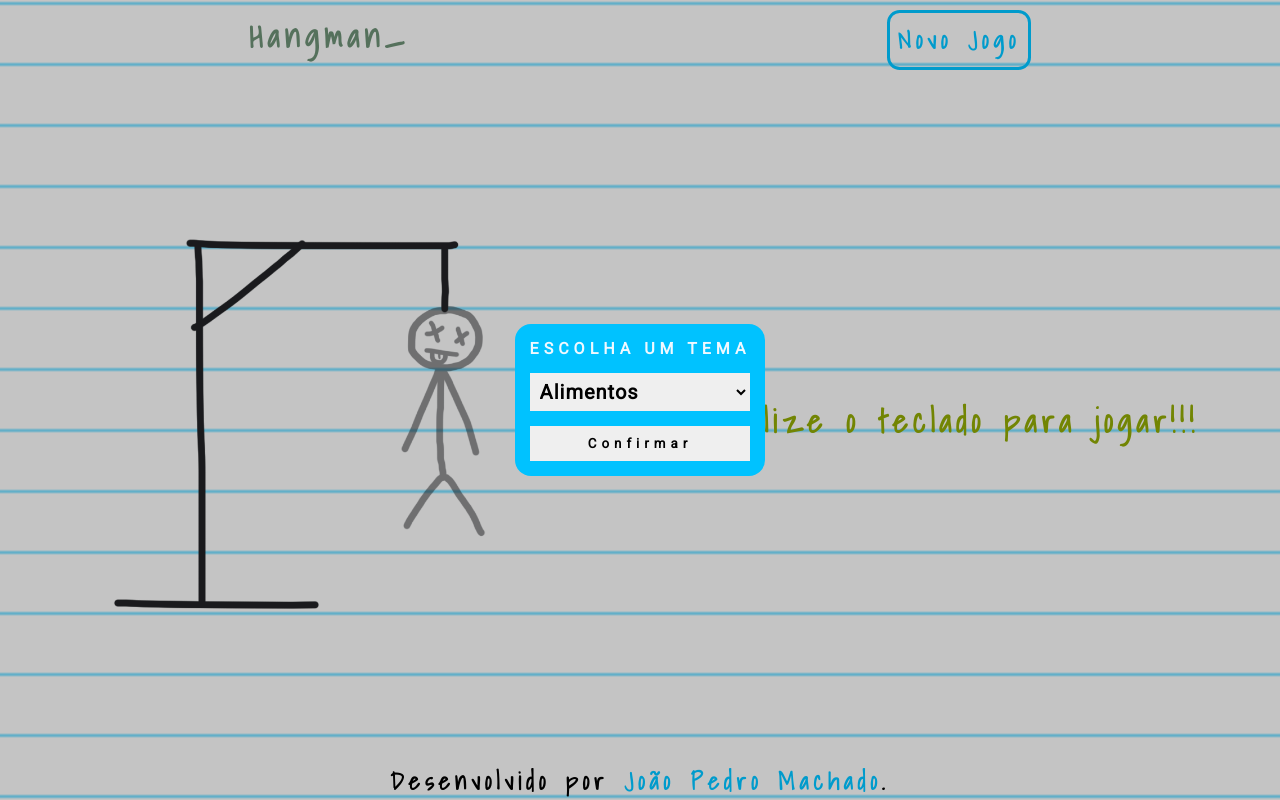
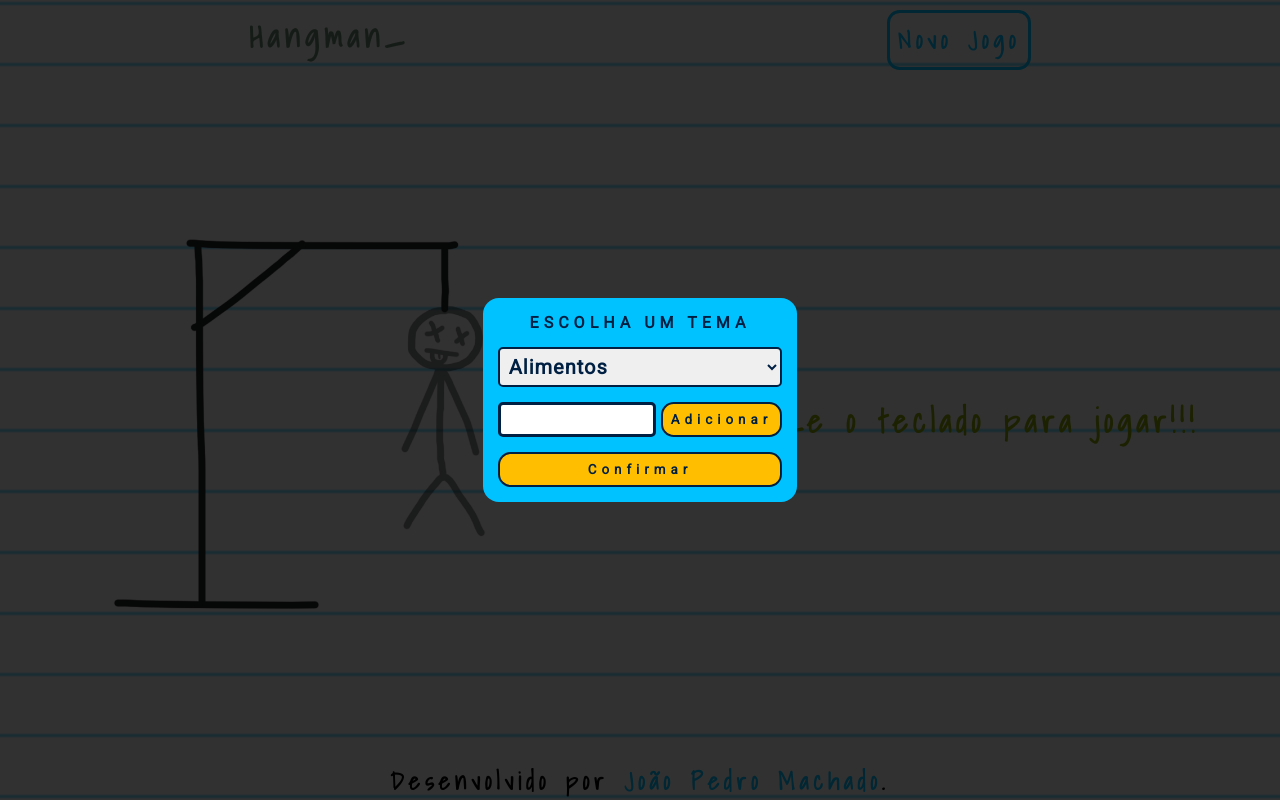
Before and after one commit to joaopedromachado/hangman, a plain HTML site: page index.html in a window 1280 px wide. Both pictures are taken after a click on the element "Novo Jogo". Drawn offline with Linux system fonts and the light colour scheme.

Commit message:
add feature add word

```diff
--- a/CSS/modal.css
+++ b/CSS/modal.css
@@ -2,7 +2,7 @@
 
 .container-modal {
     display: none;
-    background-color: rgba(0, 0, 0, 0.20);
+    background-color: rgba(0, 0, 0, 0.80);
     position: absolute;
     height: 100%;
     width: 100%;
@@ -21,13 +21,39 @@
     border-radius: 1rem;
     margin: auto;
 }
+.modal button {
+    background-color: rgb(255, 191, 0);;
+    border: 2px solid rgb(0, 32, 67);;
+    border-radius: 0.8rem;
+    padding: 8px;
+    transition: 300ms;
+}
+.modal button:hover{
+    color: aliceblue;
+}
+
+#closeBtn{
+    display: block;
+    float: right;
+}
+#closeBtn::after {
+    cursor: pointer;
+    content: url(./assets/images/Novo\ Projeto.svg);
+}
+.themeSection{
+    display: flex;
+    flex-direction: column;
+    gap: 5px;
+}
 
 .addWord{
-    display: none;
+    display: flex;
+    gap: 5px;
 }
 
-#reset {
-    padding: 10px;
+.addWord input{
+    border: 3px solid rgb(0, 32, 67);
+    border-radius: 5px;
 }
 
 label{
@@ -39,11 +65,22 @@ select, option {
     font-size: 20px;
     letter-spacing: 1px;
     padding: 5px;
-    border: 1px solid transparent;
+    border: 2px solid rgb(0, 32, 67);
+}
+select{
+    border-radius: 5px;
+}
+
+
+select:hover{
+    background-color: rgb(255, 191, 0);
+    color: aliceblue;
 }
 
 select, option, button, input, label {
     font-family: 'Roboto', sans-serif;
+    color: rgb(0, 32, 67);
+    outline: none;
 }
 
 .modal-alert {
```
